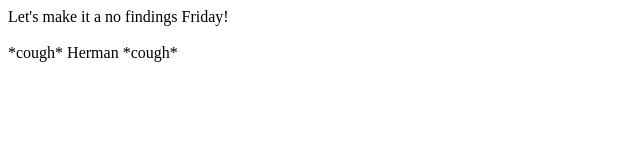
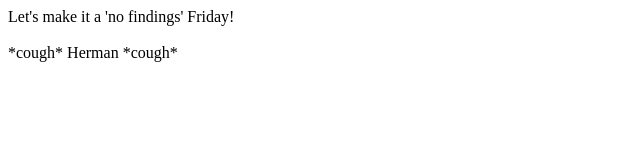
Before and after one commit to scheidelg/nofindingsfriday, a plain HTML site: page index.html in a window 1280 px wide. Shown: the full height of the page, 0-640 px from the left. Drawn offline with Linux system fonts and the light colour scheme.

Commit message:
Update index.html

```diff
--- a/index.html
+++ b/index.html
@@ -3,7 +3,7 @@
   <head>
   </head>
   <body>
-    Let's make it a no findings Friday!
+    Let's make it a 'no findings' Friday!
     <br><br>*cough* Herman *cough*
   </body>
 </html>
```
